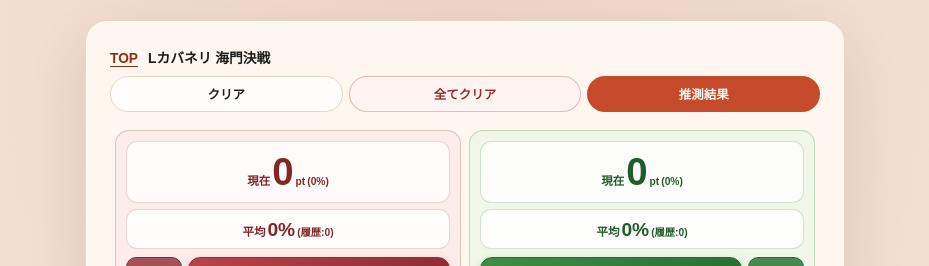
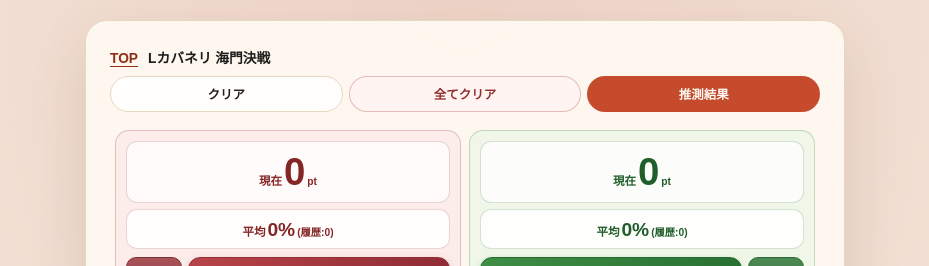
Before and after one commit to umedademu/suisoku, a Next.js app: page /kabaneri2 in a window 1280 px wide. Shown: the top 266 px of the page, without its empty margins (175-1104 px from the left). Built offline with nearby package versions, Linux system fonts and the light colour scheme.

Commit message:
カバネリの現在pt到達率を非表示

```diff
--- a/app/kabaneri2/page.tsx
+++ b/app/kabaneri2/page.tsx
@@ -1893,7 +1893,7 @@ function CharacterPointColumn({
       <div className={`character-point-panel character-point-panel-${group.theme}`}>
         <div className="character-point-summary">
           <div
-            aria-label={`${group.character}の現在のpt ${pointProgress.points}pt 到達率${pointProgress.percentageText}`}
+            aria-label={`${group.character}の現在のpt ${pointProgress.points}pt`}
             aria-live="polite"
             className="character-point-summary-item"
             role="status"
@@ -1904,9 +1904,6 @@ function CharacterPointColumn({
                 {pointProgress.points}
               </strong>
               <span className="character-point-summary-unit">pt</span>
-              <span className="character-point-summary-detail">
-                ({pointProgress.percentageText})
-              </span>
             </span>
           </div>
           <div
--- a/lib/app-info.ts
+++ b/lib/app-info.ts
@@ -1,3 +1,3 @@
-export const APP_VERSION = "1.48";
+export const APP_VERSION = "1.49";
 
 export const APP_TITLE = `推測ツールv${APP_VERSION}`;
```
Also changed, not shown: 1 other file (tests, documents, lock files or other folders).
